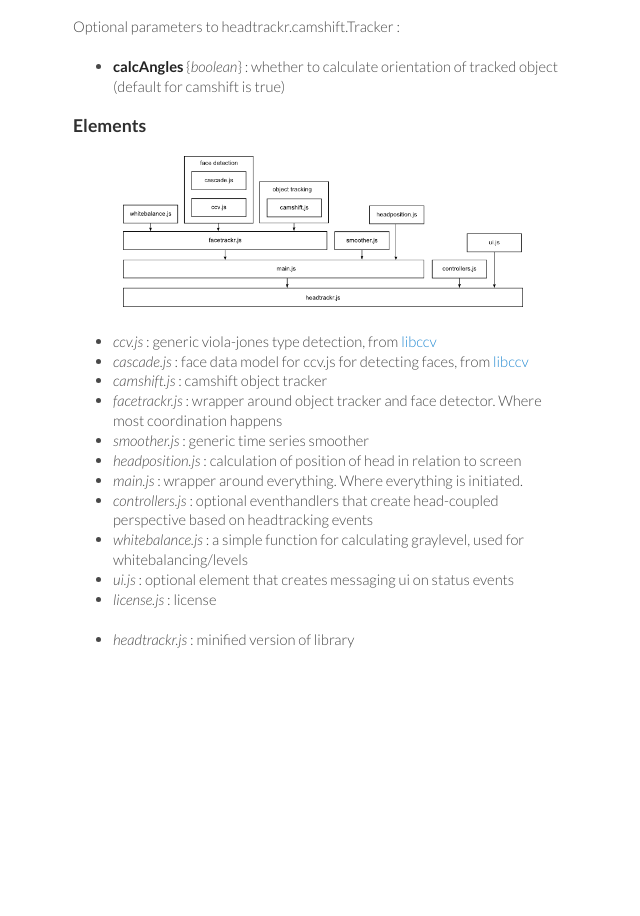
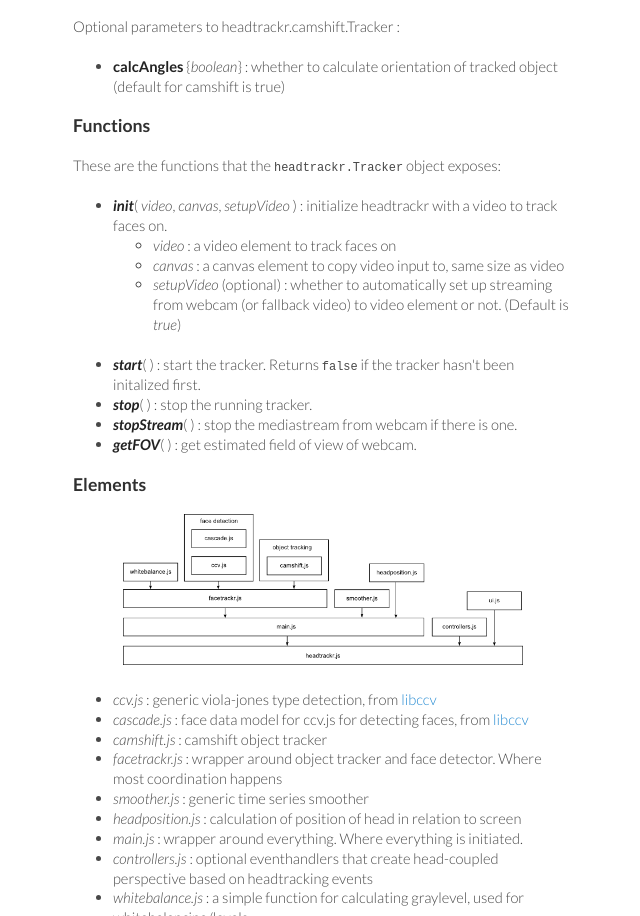
Before and after one commit to auduno/headtrackr, a plain HTML site: page documentation/reference.html in a window 1280 px wide. Shown: the part 2936-3852 px from the top of the page, without its empty margins (497-1137 px from the left). Before the commit the page ends 3656 px from the top, so only its background shows below. Drawn offline with nearby package versions, Linux system fonts and the light colour scheme.

Commit message:
Added function reference to documentation

```diff
--- a/documentation/reference.html
+++ b/documentation/reference.html
@@ -132,6 +132,23 @@
 <li><strong>calcAngles</strong> {<em>boolean</em>} : whether to calculate orientation of tracked object (default for camshift is true)</li>
 </ul>
 
+<h2 id="events">Functions</h2>
+
+<p>These are the functions that the <code>headtrackr.Tracker</code> object exposes:</p>
+
+<ul>
+  <li><strong><em>init</em></strong>( <em>video</em>, <em>canvas</em>, <em>setupVideo</em> ) : initialize headtrackr with a video to track faces on.</li>
+    <ul>
+      <li><em>video</em> : a video element to track faces on</li>
+      <li><em>canvas</em> : a canvas element to copy video input to, same size as video</li>
+      <li><em>setupVideo</em> (optional) : whether to automatically set up streaming from webcam (or fallback video) to video element or not. (Default is <em>true</em>)</li>
+    </ul>
+  <li><strong><em>start</em></strong>(  ) : start the tracker. Returns <code>false</code> if the tracker hasn't been initalized first.</li>
+  <li><strong><em>stop</em></strong>( ) : stop the running tracker.</li>
+  <li><strong><em>stopStream</em></strong>( ) : stop the mediastream from webcam if there is one.</li>
+  <li><strong><em>getFOV</em></strong>( ) : get estimated field of view of webcam.</li>
+</ul>
+
 <h2>Elements</h2>
 
 <p style="text-align:center"><a href="./htfig1b.png" rel="lightbox" title="Elements"><img src="./htfig1b.png" width="400px" height="151px"></img></a></p>
```
